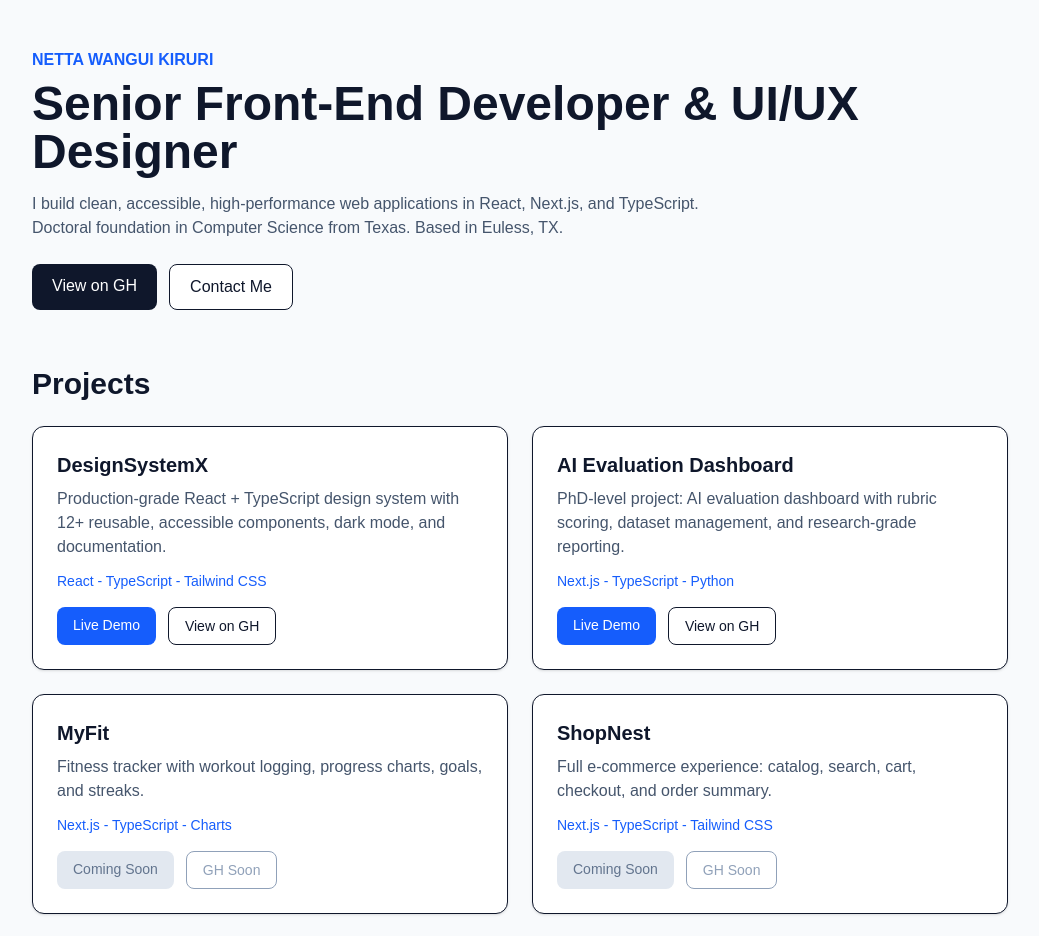
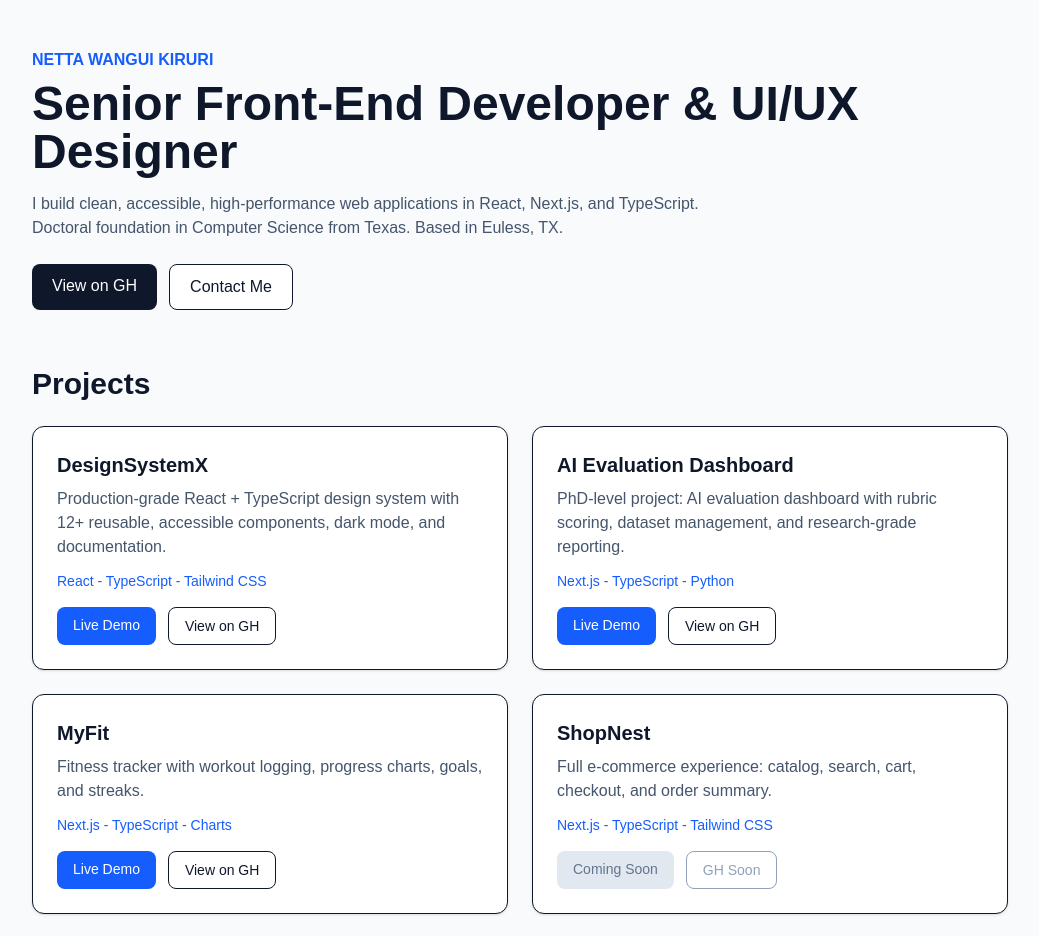
Before and after one commit to nettakiruri750/portfolio, a Next.js app: page / in a window 1280 px wide. Shown: the top 936 px of the page, without its empty margins (120-1159 px from the left). Built offline with nearby package versions, Linux system fonts and the light colour scheme.

Commit message:
Link MyFit project

```diff
--- a/src/app/page.tsx
+++ b/src/app/page.tsx
@@ -19,8 +19,8 @@ export default function Home() {
       title: "MyFit",
       desc: "Fitness tracker with workout logging, progress charts, goals, and streaks.",
       stack: "Next.js - TypeScript - Charts",
-      live: "#",
-      gh: "#",
+      live: "https://vercel.com/kirurinetta-6384/myfit",
+      gh: "https://" + GH + "/nettakiruri750/myfit",
     },
     {
       title: "ShopNest",
@@ -58,7 +58,6 @@ export default function Home() {
           <a href={"https://" + GH + "/nettakiruri750"} target="_blank" className="px-5 py-2.5 bg-slate-900 text-white rounded-lg">View on GH</a>
           <a href="mailto:Kirurinetta@gmail.com" className="px-5 py-2.5 bg-white border rounded-lg">Contact Me</a>
         </div>
-
         <h2 className="text-3xl font-bold mt-14 mb-6">Projects</h2>
         <div className="grid md:grid-cols-2 gap-6">
           {projects.map((p) => (
@@ -81,14 +80,12 @@ export default function Home() {
             </div>
           ))}
         </div>
-
         <div className="mt-14 bg-white p-6 rounded-xl border">
           <h2 className="text-2xl font-bold">Education - Texas</h2>
           <p className="mt-3"><b>PhD - Computer Science</b> | University of Texas at Arlington | 2019 - 2023</p>
           <p><b>MS - Computer Science</b> | University of Texas at Dallas | 2016 - 2018</p>
           <p><b>BS - Computer Science</b> | University of Texas at Arlington | 2009 - 2013</p>
         </div>
-
         <p className="text-center text-slate-500 text-sm mt-10">
           Euless, TX | +1 (732) 609-5128 | Kirurinetta@gmail.com | linkedin.com/in/netta-kiruri-b0458b402
         </p>
```
